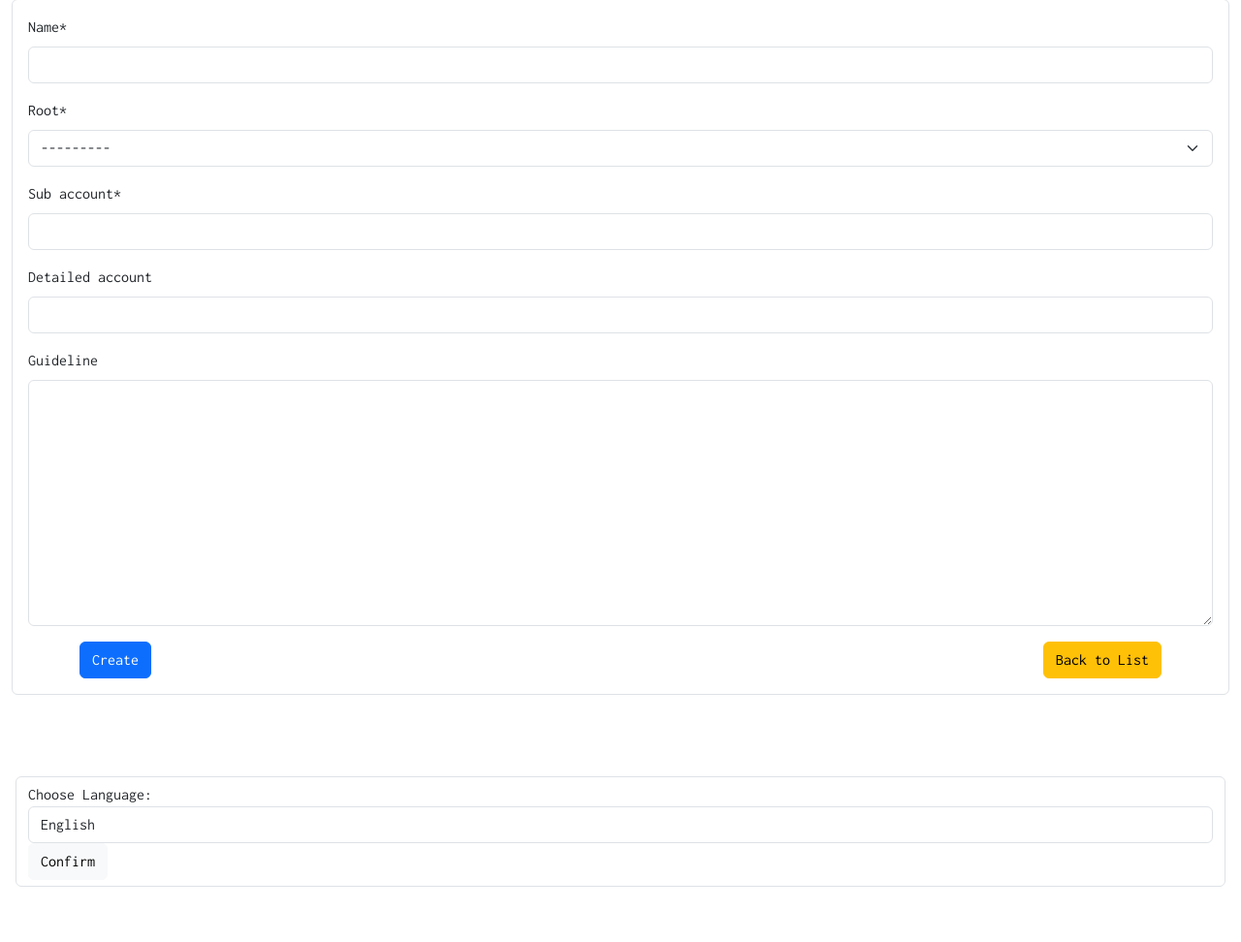
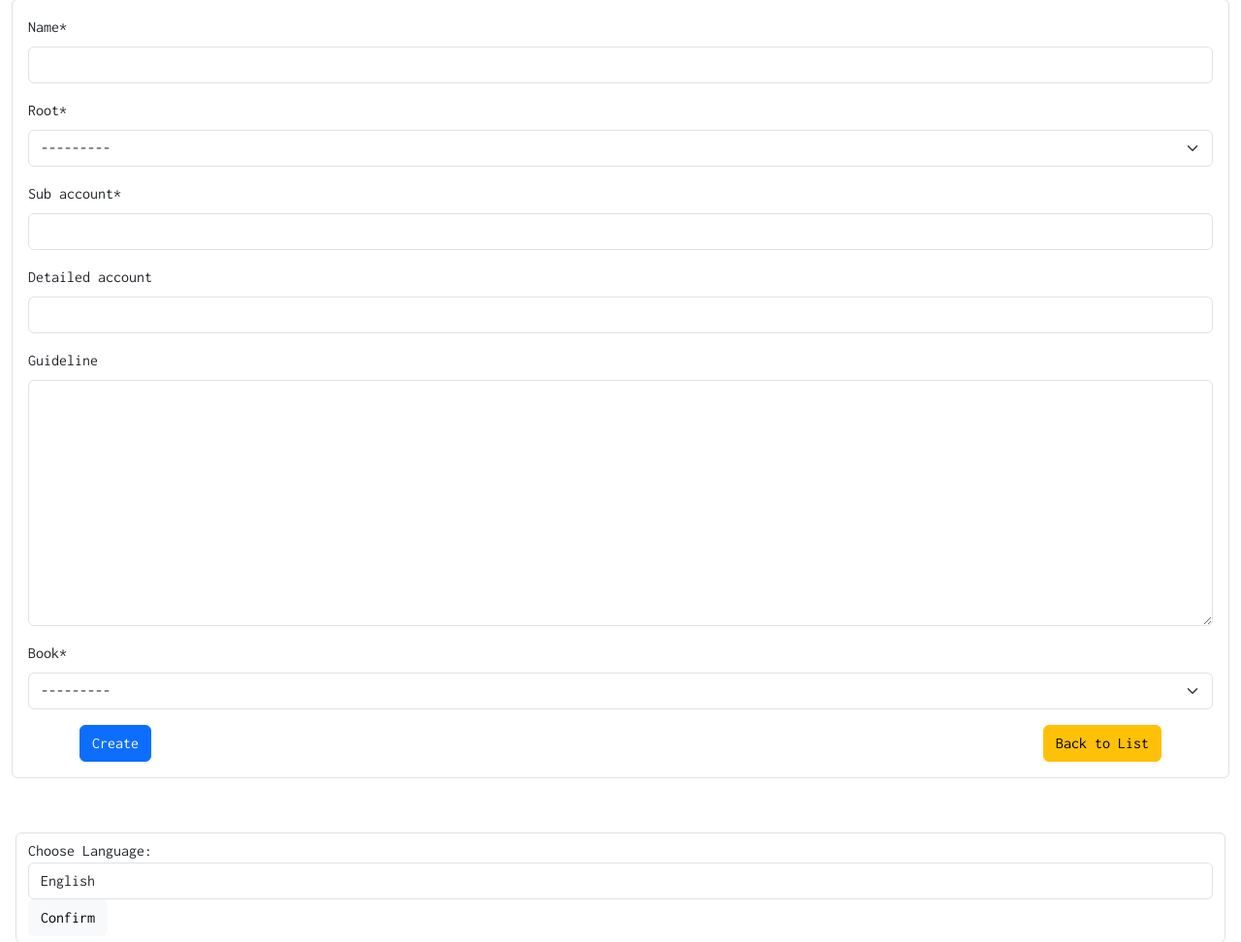
Before and after one commit to Thee5176/Django_FastReckon, a Django app: page /codes/create/ in a window 1280 px wide. Shown: the part 135-1107 px from the top of the page at 97% size. Run offline with Django 5.2, Linux system fonts and the light colour scheme; a user stored in the database is signed in; data comes from the database, SQL or seed files in the repository; parts of the project's set-up code (start-up, migrations or seed data) failed here and were passed over; some libraries are stand-ins or nearby versions.

Commit message:
debug transaction view

```diff
--- a/acc_codes/views.py
+++ b/acc_codes/views.py
@@ -46,7 +46,7 @@ class AccountDetailView(LoginRequiredMixin, UserOwnedQuerysetMixin, DetailView):
 class AccountCreateView(LoginRequiredMixin, CreateView):
     model = Account
     template_name = "acc_codes/account_alter_form.html"
-    fields = ["name","root","sub_account","detailed_account","guideline"]
+    fields = ["name","root","sub_account","detailed_account","guideline","book"]
 
     def get_context_data(self, **kwargs):
         context = super().get_context_data(**kwargs)
--- a/templates/transactions/confirm_account_balance.html
+++ b/templates/transactions/confirm_account_balance.html
@@ -1,7 +1,7 @@
+<!--TODO: Display as BS Modal: https://getbootstrap.com/docs/5.0/components/modal/-->
+{% extends "_base.html" %}
 {% load i18n %}
 
-{% extends "_base.html" %}
-<!--TODO: Display as BS Modal: https://getbootstrap.com/docs/5.0/components/modal/-->
 {% block content %}
 <div class="row m-3 justify-content-between">
     <h2 class="col-auto">{% trans "Account Balance Reconciliation" %}</h2>
```
